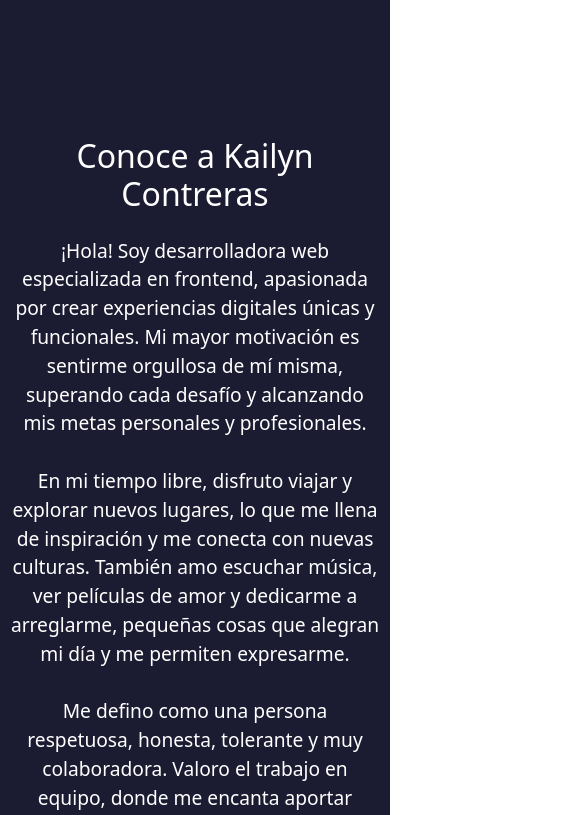
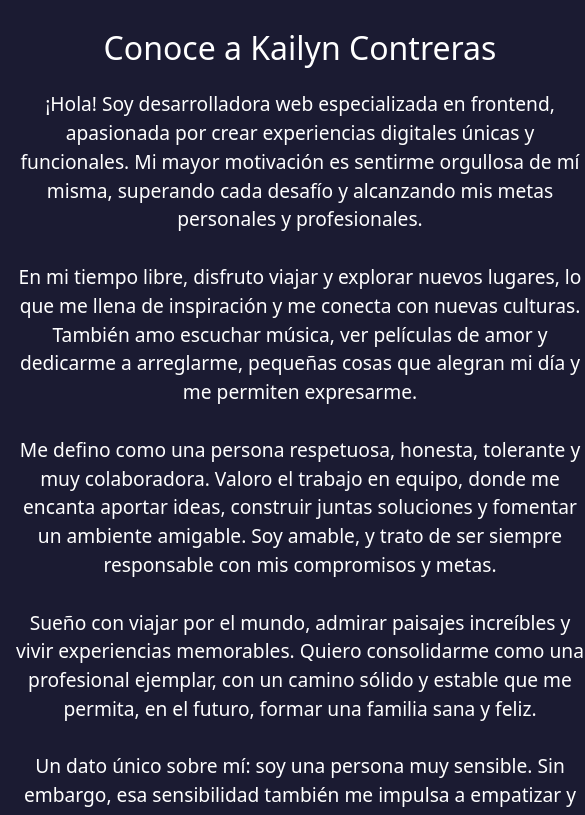
Before and after one commit to KailinContreras/Mi-sitio-web, a plain HTML site: page index.html in a window 390 px wide. Shown: the part 896-1711 px from the top of the page, 585 px wide, since content can reach past the window. Drawn offline with nearby package versions, Linux system fonts and the light colour scheme; a web font is replaced by a local one.

Commit message:
modificado2

```diff
--- a/style.css
+++ b/style.css
@@ -94,7 +94,8 @@ h1 {
 
 /* Sobre mi */
 .sobre-mi {
-    height: 1500px;
+    min-width: 600px;
+    height: 800px;
     padding: 10px;
 }
 
@@ -337,3 +338,8 @@ footer {
         max-width: 600px;
     }
 }
+@media screen and (max-width: 600px) {
+    .sobre-mi {
+        height: 900px;
+    }
+}
```
